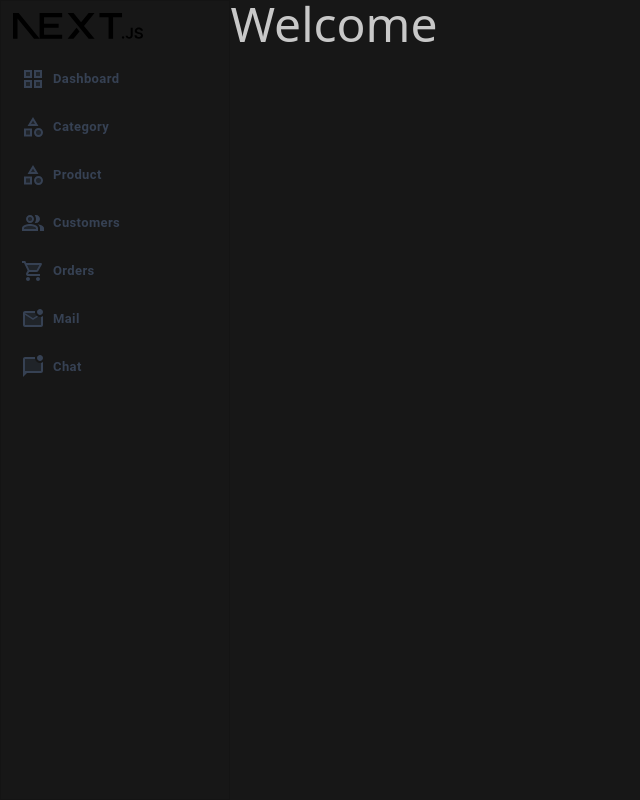
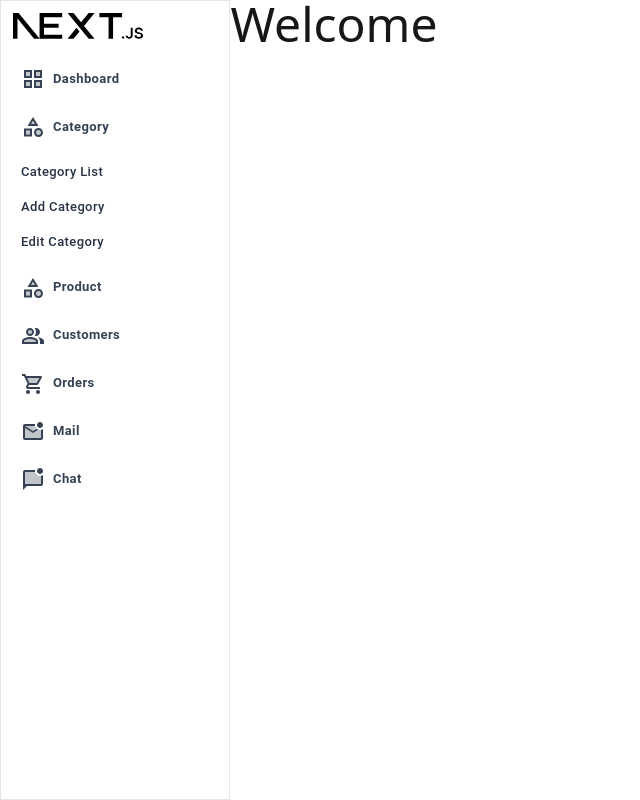
Before and after one commit to preetitaware04/admin-dashboard, a Next.js app: page / in a window 1280 px wide. Shown: the whole page, without its empty margins (0-640 px from the left). Built offline with nearby package versions, Linux system fonts and the light colour scheme.

Commit message:
sidebar wip

```diff
--- a/package.json
+++ b/package.json
@@ -3,7 +3,7 @@
   "version": "0.1.0",
   "private": true,
   "scripts": {
-    "dev": "next dev --turbopack",
+    "dev": "next dev",
     "build": "next build",
     "start": "next start",
     "lint": "next lint"
--- a/src/_components/sidebar.constants.js
+++ b/src/_components/sidebar.constants.js
@@ -20,6 +20,23 @@ export const sidebarMenu = [
     title: "Category",
     href: "categories/list",
     icon: <CategoryTwoTone size={20} />,
+    items: [
+      {
+        id: 1,
+        title: "Category List",
+        href: "categories/list",
+      },
+      {
+        id: 2,
+        title: "Add Category",
+        href: "categories/add",
+      },
+      {
+        id: 3,
+        title: "Edit Category",
+        href: "categories/edit",
+      },
+    ],
   },
   {
     id: 3,
@@ -43,13 +60,13 @@ export const sidebarMenu = [
     id: 6,
     title: "Mail",
     href: "mail/list",
-    icon: <MarkEmailUnreadTwoTone/>,
+    icon: <MarkEmailUnreadTwoTone />,
   },
 
   {
     id: 7,
     title: "Chat",
     href: "chat/list",
-    icon: <MarkChatUnreadTwoTone/>,
+    icon: <MarkChatUnreadTwoTone />,
   },
 ];
--- a/src/_components/sidebar/index.jsx
+++ b/src/_components/sidebar/index.jsx
@@ -23,6 +23,26 @@ const Sidebar = () => {
                     {menu?.icon}
                     {`${menu?.title}`}
                   </Button>
+                  {menu?.items?.length > 0 && (
+                    <div className="submenu w-full flex flex-col py-1">
+                      {menu?.items?.map((item, index) => {
+                        return (
+                          <Link
+                            key={item?.id}
+                            href={item?.href}
+                            className="block w-full"
+                          >
+                            <Button
+                              variant="text"
+                              className="block !w-full !text-[13px] !capitalize hover:bg-gray-200 !text-left !justify-start !text-[#293245]"
+                            >
+                              {item?.title}
+                            </Button>
+                          </Link>
+                        );
+                      })}
+                    </div>
+                  )}
                 </div>
               );
             })}
--- a/src/app/layout.js
+++ b/src/app/layout.js
@@ -8,7 +8,7 @@ export const metadata = {
 
 export default function RootLayout({ children }) {
   return (
-    <html lang="en" className="dark">
+    <html lang="en" className="light">
       <body>
         <div className="main flex">
           <div className="sidebar w-[18%] h-screen">
--- a/tailwind.config.js
+++ b/tailwind.config.js
@@ -6,10 +6,10 @@ module.exports = {
     "./src/app/**/*.{js,ts,jsx,tsx,mdx}",
   ],
   theme: {
-    extend: {
+    extends: {
       colors: {
         dark: "#232A3C",
-        light: "#293245",
+        medium: "#293245",
       },
     },
   },
```
